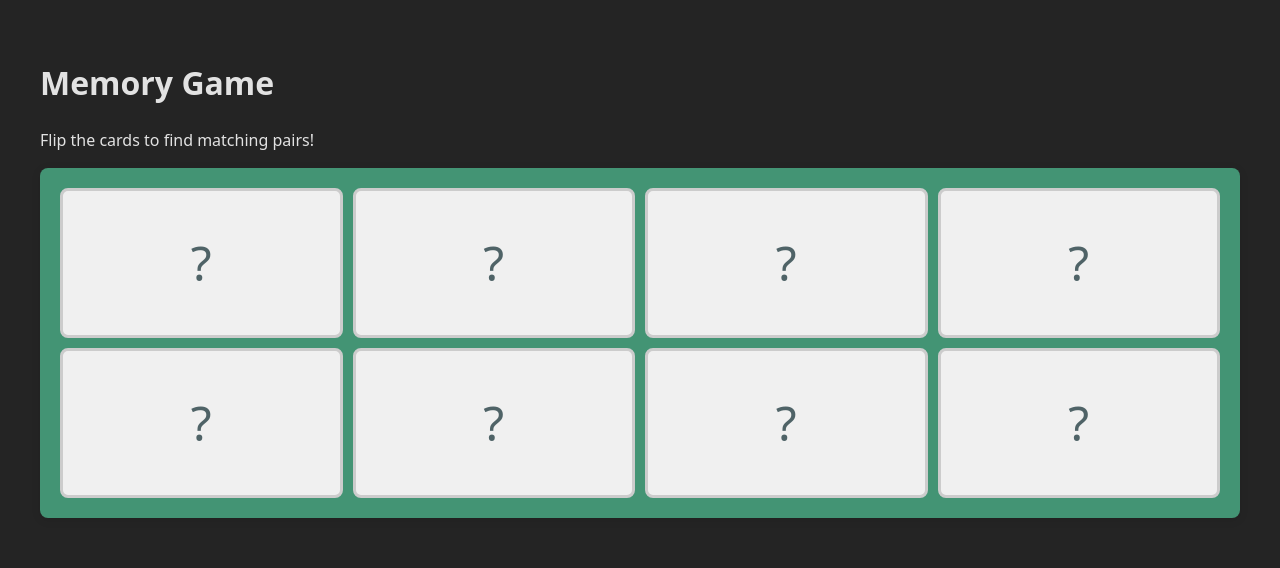
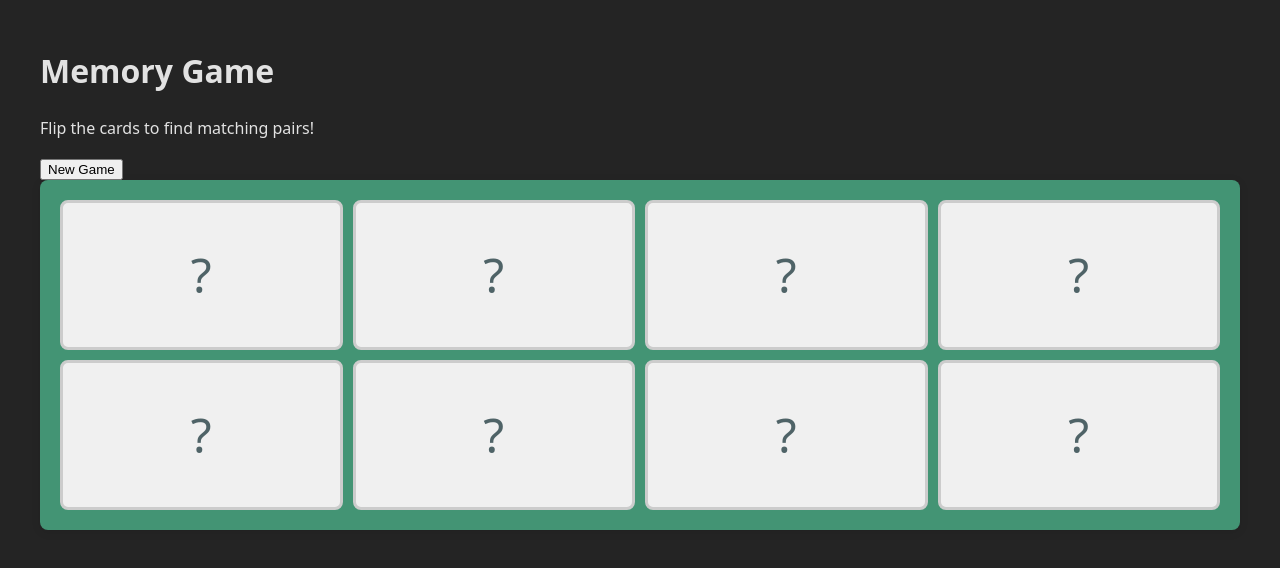
Before and after one commit to lucasfads/memory-game, a React (Vite) app: page / in a window 1280 px wide. Shown: the part 122-690 px from the top of the page. Built offline with nearby package versions, Linux system fonts and the light colour scheme.

Commit message:
feat: createNewGame function

```diff
--- a/src/App.tsx
+++ b/src/App.tsx
@@ -5,8 +5,14 @@ import Board from './models/Board'
 import BoardView from './components/BoardView'
 
 function App() {
-  const [board, _setBoard] = useState(() => new Board(['🐸', '🐼', '🐞', '🦁'], 4));
+  const [board, setBoard] = useState(() => new Board(['🐸', '🐼', '🐞', '🦁'], 4));
   const [_renderTrigger, setRenderTrigger] = useState(0);
+
+  const createNewGame = () => {
+    const newBoard = new Board(['🐸', '🐼', '🐞', '🦁'], 4);
+    setBoard(newBoard);
+    setRenderTrigger(prev => prev + 1);
+  };
 
   const handleCardClick = (cardId: number) => {
       const matched = board.flipCard(cardId);
@@ -24,7 +30,7 @@ function App() {
         <div className="container">
           <h1>Memory Game</h1>
           <p>Flip the cards to find matching pairs!</p>
-
+          <button onClick={createNewGame}>New Game</button>
         </div>
       </header>
       <section>
```
